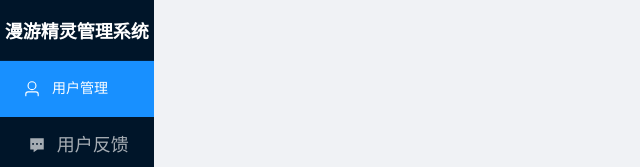
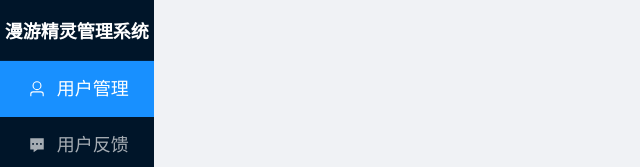
Before and after one commit to MineGuYan/wanderai-adminend, a Vue app: page / in a window 1280 px wide. Shown: the top 167 px of the page, without its empty margins (0-640 px from the left). Built offline with nearby package versions, Linux system fonts and the light colour scheme; sample sign-in values are in the browser's storage.

Commit message:
合并修改

```diff
--- a/src/components/SidebarBox.vue
+++ b/src/components/SidebarBox.vue
@@ -49,7 +49,7 @@ const handleLogout = () => {
       class="sidebar-menu"
       @select="handleMenuSelect"
     >
-      <el-menu-item index="user">
+      <el-menu-item index="user" class="menu-item">
         <el-icon><User /></el-icon>
         <span>用户管理</span>
       </el-menu-item>
```
